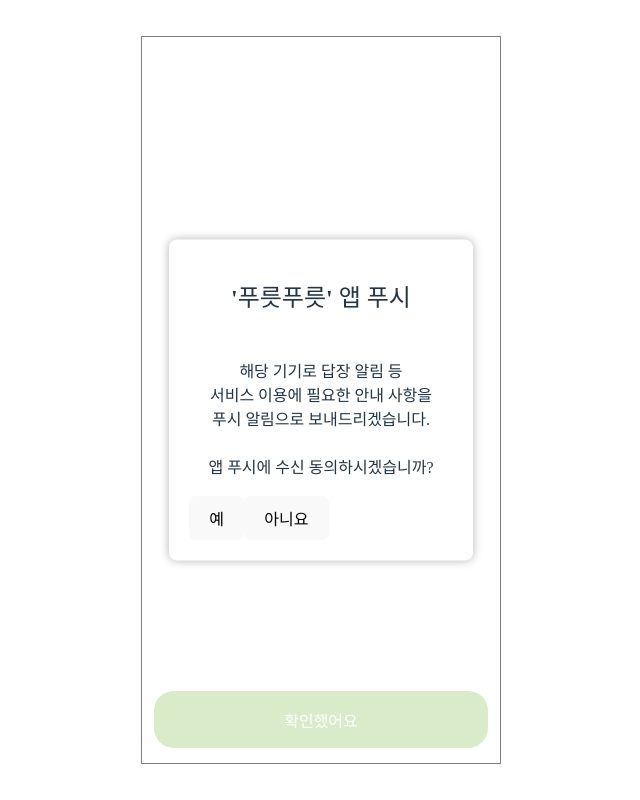
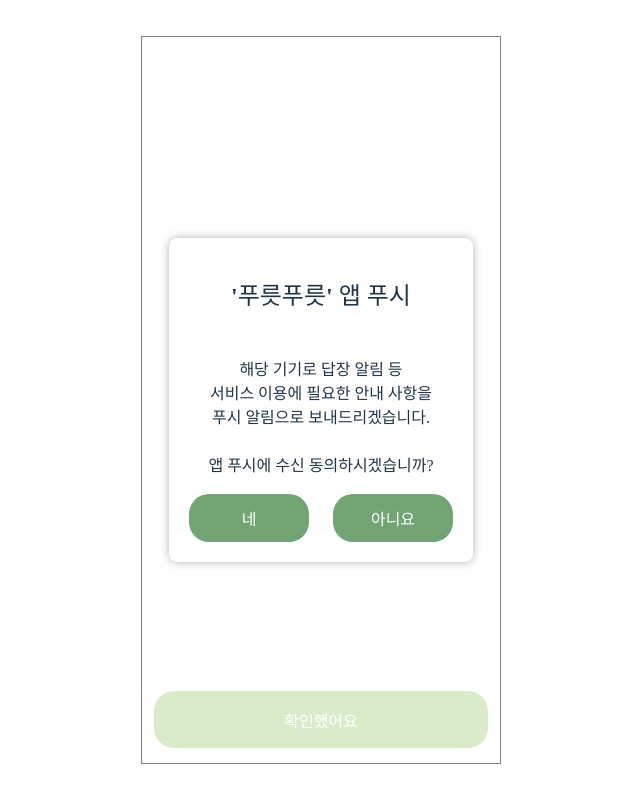
Before and after one commit to puru-puru/puru-puru-FE, a React (Vite) app: page /service in a window 1280 px wide. Shown: the whole page, without its empty margins (319-959 px from the left). Built offline with nearby package versions, Linux system fonts and the light colour scheme.

Commit message:
[FIX] 로그인 유효성 변경, 이용약관 디자인 변경, 닉네임 레이블 수정

```diff
--- a/src/pages/login/signup/SignUp.styles.ts
+++ b/src/pages/login/signup/SignUp.styles.ts
@@ -1,8 +1,31 @@
 import styled from 'styled-components';
-import { SharedButton } from '../../Shared.styles';
+import { SharedButton, SharedInput } from '../../Shared.styles';
 
 export const SignUpBotten = styled(SharedButton)<{ $isChecked: boolean }>`
     position: absolute;
     bottom: 2%;
     background-color: ${(props) => (props.$isChecked ? '#72A474' : '#DAEBCA')};
 `;
+
+export const SignUpToggle = styled.div`
+display: flex;
+align-items: center;
+justify-content: center;
+
+position: relative;
+width: 310px;
+height: 62px;
+z-index: 1;
+
+background: #FFFFFF;
+border: 1px solid #CCCCCC;
+box-shadow: 0px 0px 40px rgba(0, 0, 0, 0.35);
+border-radius: 10px;
+`
+
+export const StyledInput = styled(SharedInput)<{ $invalid: boolean }>`
+&:focus-visible{
+    border-color: ${(props) => (props.$invalid ? 'red' : '#72A474')};
+    outline: none;
+}
+`;
--- a/src/pages/mypage/MyPlantPage.tsx
+++ b/src/pages/mypage/MyPlantPage.tsx
@@ -81,13 +81,16 @@ const MyPage: React.FC = () => {
     //     if (open) modalClose();
     //     else modalOpen();
     // };
-    const { data: petPlantDate, isLoading, isError } = useQuery(['petPlant'], () => myplantApi.get('/api/diaries'));
+    const {
+        data: petPlantDate,
+        isLoading,
+        isError,
+    } = useQuery(['petPlant'], () => myplantApi.get('/api/diaries'));
 
     useEffect(() => {
         if (petPlantDate) {
             console.log(petPlantDate);
             setPetPlant(petPlantDate[0]);
-
         }
     }, [petPlantDate]);
 
--- a/src/pages/myprofile/TermsService.tsx
+++ b/src/pages/myprofile/TermsService.tsx
@@ -1,7 +1,8 @@
 import React, { useState } from 'react';
 import { useModal } from '../../hook/useModal';
 import ModalContent from '../onboarding/service/ModalContent';
-import { CheckboxButton, CheckboxContainer } from '../onboarding/OnboardingPage.styles';
+import { CheckboxButton, CheckboxContainer } from '../onboarding/service/ServicePage.styles';
+
 
 export const TermsService: React.FC = () => {
     const { open, modalOpen, modalClose } = useModal();
--- a/src/pages/onboarding/OnboardingPage.styles.ts
+++ b/src/pages/onboarding/OnboardingPage.styles.ts
@@ -14,9 +14,6 @@ export const OnboardingLine = styled.div`
     margin: 30px 0px;
     width: 300px;
 `;
-export const CheckboxContainer = styled.div`
-    margin-bottom: 10px;
-`;
 
 export const OnboardingButton = styled(SharedButton)<{ $isChecked: boolean }>`
 
@@ -24,9 +21,3 @@ export const OnboardingButton = styled(SharedButton)<{ $isChecked: boolean }>`
     bottom: 2%;
     background-color: ${(props) => (props.$isChecked ? '#72A474' : '#DAEBCA')};
 `;
-
-export const CheckboxButton = styled(SharedButton)`
-    width: 264px;
-    margin: auto;
-    background-color: #72A474;
-`
--- a/src/pages/onboarding/nickname/NameDecision.tsx
+++ b/src/pages/onboarding/nickname/NameDecision.tsx
@@ -98,8 +98,9 @@ const NameDecision: React.FC = () => {
                             type="text"
                             value={nameInfo.name}
                             onChange={handleNameInputChange}
+                            placeholder="공주는행복해"
                         />
-                        {nameInfo.name && <ClearButton onClick={handleClear}>X</ClearButton>}
+                        {nameInfo.name && <ClearButton onClick={handleClear}><img src="./Clear.svg" alt="Clear" /></ClearButton>}
                     </div>
                     {nameInfo.errorMessage && <ErrorText>{nameInfo.errorMessage}</ErrorText>}
                 </div>
@@ -108,7 +109,7 @@ const NameDecision: React.FC = () => {
                     $isChecked={nameInfo.isChecked}
                     onClick={handleNameDecisionButtonClick}
                 >
-                    확인했어요
+                    시작하기
                 </OnboardingButton>
             </OnboardingContainer>
 
--- /dev/null
+++ b/src/pages/onboarding/service/NotificationModal.styles.ts
@@ -0,0 +1,13 @@
+import styled from 'styled-components';
+import { SharedButton } from '../../Shared.styles';
+
+export const NotiModalContainer = styled.div`
+    display: flex;
+    justify-content: space-between;
+`;
+
+export const NotiModalButton = styled(SharedButton)`
+    width: 120px;
+    height: 48px;
+    background-color: #72a474;
+`;
--- a/src/pages/onboarding/service/NotificationModal.tsx
+++ b/src/pages/onboarding/service/NotificationModal.tsx
@@ -1,5 +1,6 @@
 import React, { useEffect } from 'react';
 import { useModal } from '../../../hook/useModal';
+import { NotiModalButton, NotiModalContainer } from './NotificationModal.styles';
 
 const NotificationModal: React.FC = () => {
     const { open, modalOpen, modalClose } = useModal();
@@ -43,8 +44,10 @@ const NotificationModal: React.FC = () => {
                         <h2>'푸릇푸릇' 앱 푸시</h2>
                         <p style={{ whiteSpace: 'pre-line' }}>{notificationText}</p>
                     </div>
-                    <button onClick={handleAgree}>예</button>
-                    <button onClick={handleDisagree}>아니요</button>
+                    <NotiModalContainer>
+                    <NotiModalButton onClick={handleAgree}>네</NotiModalButton>
+                    <NotiModalButton onClick={handleDisagree}>아니요</NotiModalButton>
+                    </NotiModalContainer>
                 </div>
             )}
         </>
--- /dev/null
+++ b/src/pages/onboarding/service/ServicePage.styles.ts
@@ -0,0 +1,17 @@
+import styled from 'styled-components';
+import { SharedButton } from '../../Shared.styles';
+
+export const CheckboxContainer = styled.div`
+    margin-bottom: 10px;
+`;
+
+export const CheckboxButton = styled(SharedButton)`
+    width: 264px;
+    margin: auto;
+    background-color: #72a474;
+`;
+
+export const SeeMoreButton = styled.button`
+    margin-left: 55px;
+    background: none;
+`;
--- a/src/pages/onboarding/service/ServicePage.tsx
+++ b/src/pages/onboarding/service/ServicePage.tsx
@@ -1,7 +1,5 @@
 import React, { useState, useEffect } from 'react';
 import {
-    CheckboxButton,
-    CheckboxContainer,
     OnboardingButton,
     OnboardingContainer,
     OnboardingLine,
@@ -10,6 +8,7 @@ import { useModal } from '../../../hook/useModal';
 import ModalContent from './ModalContent';
 import NotificationModal from './NotificationModal';
 import { useNavigate } from 'react-router-dom';
+import { CheckboxButton, CheckboxContainer, SeeMoreButton } from './ServicePage.styles';
 
 const ServicePage: React.FC = () => {
     const navigate = useNavigate();
@@ -103,12 +102,11 @@ const ServicePage: React.FC = () => {
                     &nbsp;
                     <label htmlFor="agree_check_terms">(필수) 서비스 이용약관</label>
                     {/* 화살표 버튼 */}
-                    <button
+                    <SeeMoreButton
                         onClick={() => handleArrowButtonClick('terms')}
-                        style={{ marginLeft: '55px' }}
                     >
-                        ➡
-                    </button>
+                        <img src="./ArrowRight.svg" alt="SeeMore" />
+                    </SeeMoreButton>
                 </CheckboxContainer>
                 <CheckboxContainer>
                     <input
@@ -121,12 +119,12 @@ const ServicePage: React.FC = () => {
                     &nbsp;
                     <label htmlFor="agree_check_privacy">(필수) 개인정보 처리방침</label>
                     {/* 화살표 버튼 */}
-                    <button
+                    <SeeMoreButton
                         onClick={() => handleArrowButtonClick('privacy')}
                         style={{ marginLeft: '40px' }}
                     >
-                        ➡
-                    </button>
+                        <img src="./ArrowRight.svg" alt="SeeMore" />
+                    </SeeMoreButton>
                 </CheckboxContainer>
             </div>
 
```
Also changed, not shown: src/pages/login/signup/SignUp.tsx (+37 -17 lines), public/ArrowRight.svg (added), public/Clear.svg (added).
